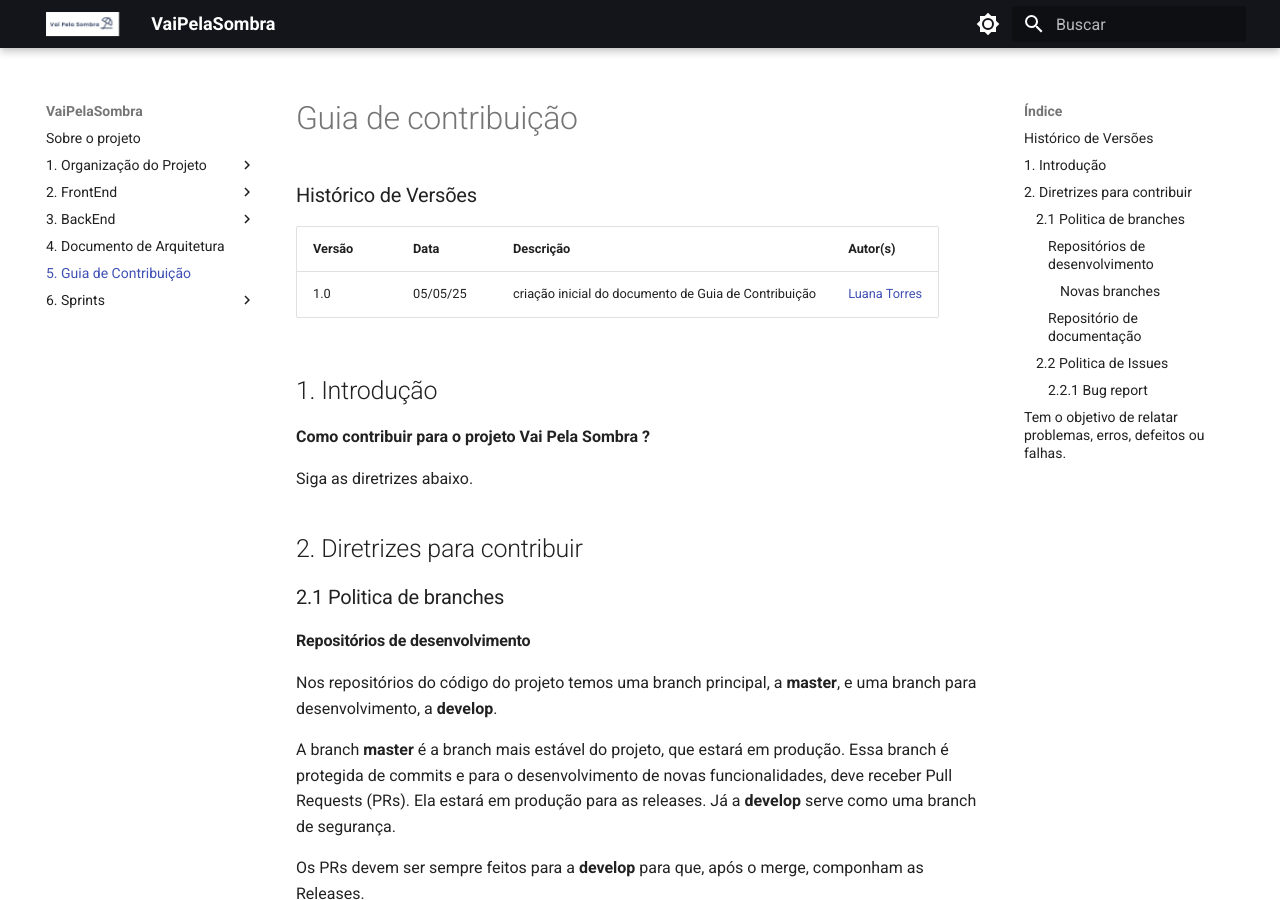
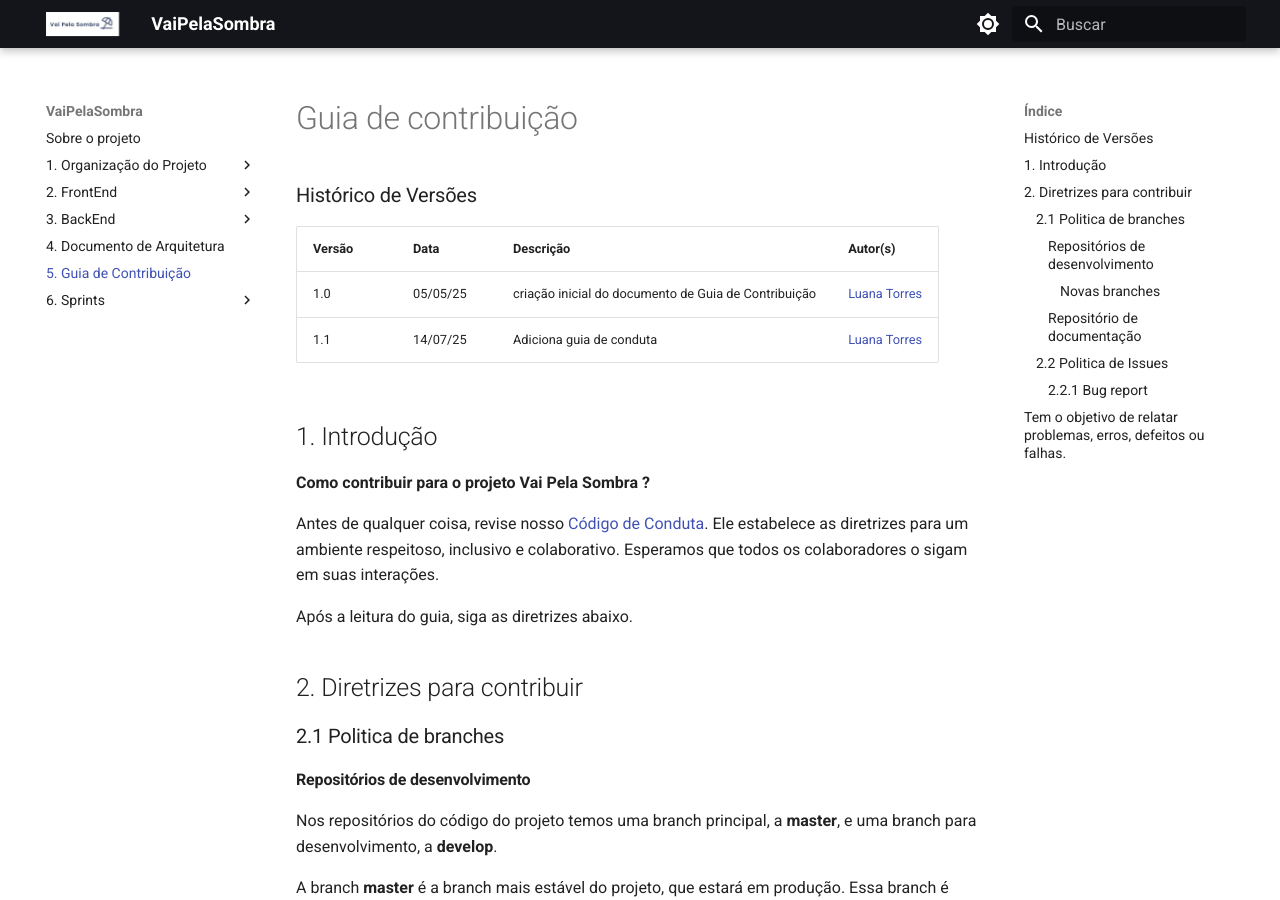
Before and after one commit to fga-eps-mds/2025.1-VaiPelaSombra-docs, an MkDocs documentation site: the page built from docs/DocGuiaDeContribuicao/index.md, in a window 1280 px wide and 900 px high. Built offline with MkDocs 1.6.1 and Material for MkDocs 9.7.7, drawn with Linux system fonts in a browser that asks for light colours.

Commit message:
Adiciona guia de Conduta

```diff
--- a/docs/DocGuiaDeContribuicao/index.md
+++ b/docs/DocGuiaDeContribuicao/index.md
@@ -5,13 +5,16 @@
 |Versão|Data|Descrição|Autor(s)|
 |---|---|---|---|
 |1.0| 05/05/25 | criação inicial do documento de Guia de Contribuição|[Luana Torres](https://github.com/luanatorress)|
+|1.1| 14/07/25 | Adiciona guia de conduta|[Luana Torres](https://github.com/luanatorress)|
 
 
 ## 1. Introdução
 
 **Como contribuir para o projeto Vai Pela Sombra ?**
 
-Siga as diretrizes abaixo.
+Antes de qualquer coisa, revise nosso [Código de Conduta](../Politicas/guiaConduta.md). Ele estabelece as diretrizes para um ambiente respeitoso, inclusivo e colaborativo. Esperamos que todos os colaboradores o sigam em suas interações.
+
+Após a leitura do guia, siga as diretrizes abaixo.
 
 ## 2. Diretrizes para contribuir
 
```
Also changed, not shown: docs/Politicas/guiaConduta.md (added, +57 -0 lines).
